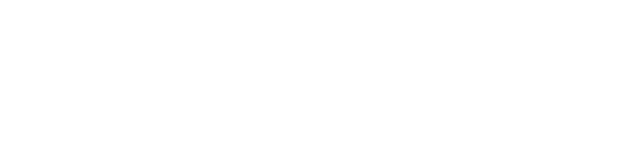
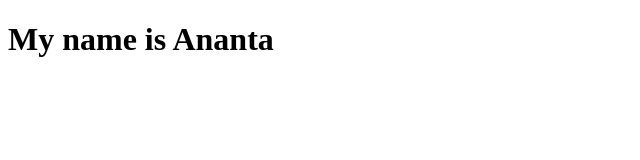
Before and after one commit to Annie30092003/myrepo, a plain HTML site: page index.html in a window 1280 px wide. Shown: the whole page, without its empty margins (0-640 px from the left). Drawn offline with Linux system fonts and the light colour scheme.

Commit message:
This is V2

```diff
--- a/index.html
+++ b/index.html
@@ -6,6 +6,6 @@
     <title>Document</title>
 </head>
 <body>
-
+    <h1>My name is Ananta</h1>
 </body>
 </html>
```
